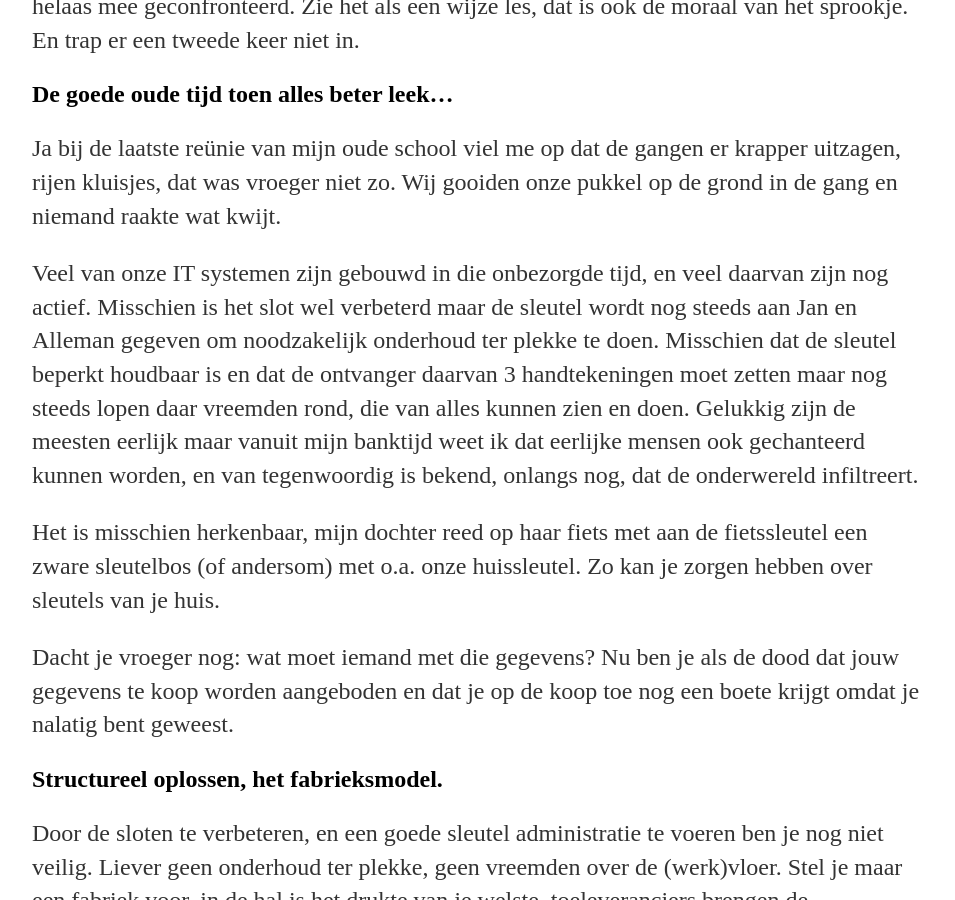
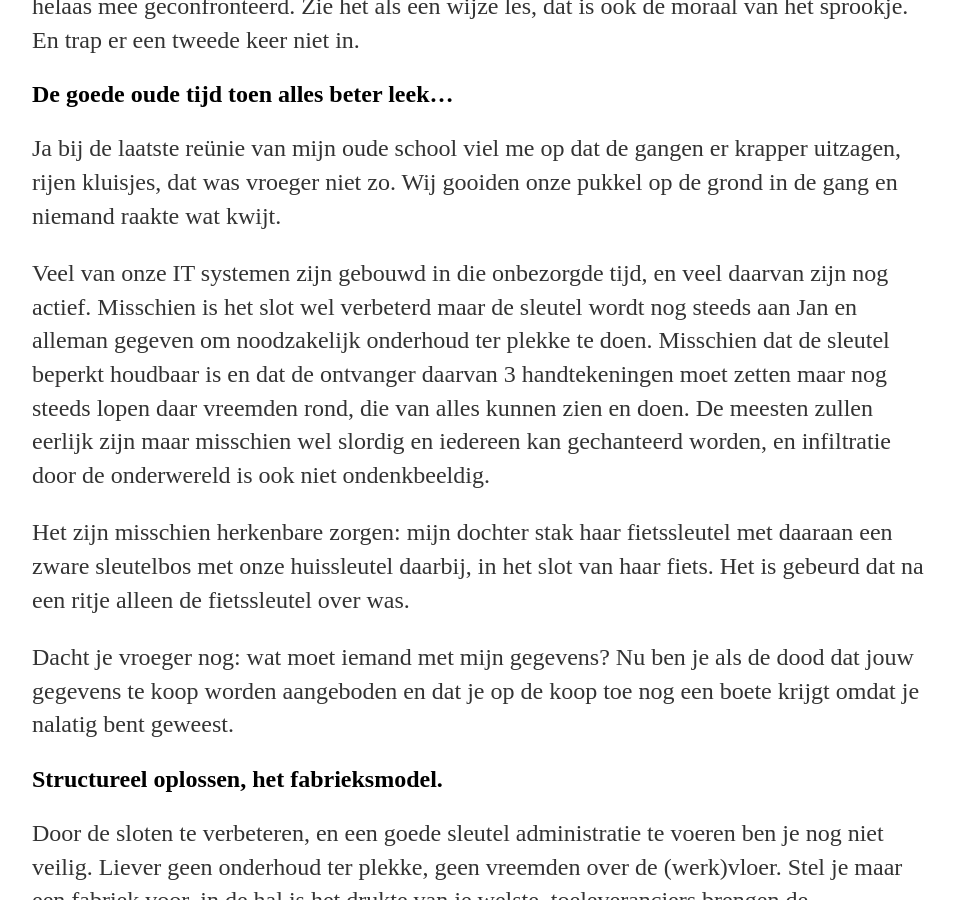
Before and after one commit to paedelm/paedelm.github.io, a Jekyll site: the page built from _posts/2021-05-03-Touwtje-uit-de-brievenbus.md, in a window 1280 px wide and 900 px high, scrolled down 721 px. Shown: the whole window, without its empty margins (160-1115 px from the left). Built offline with Jekyll 4.4.1, drawn with Linux system fonts in a browser that asks for light colours; some of the changed text lies outside the part shown.

Commit message:
puntjes op de i

```diff
--- a/_posts/2021-05-03-Touwtje-uit-de-brievenbus.md
+++ b/_posts/2021-05-03-Touwtje-uit-de-brievenbus.md
@@ -16,11 +16,11 @@ De stafchef van Navalny betichtte onze parlementariërs van naïviteit, zijn zij
 
   Ja bij de laatste reünie van mijn oude school viel me op dat de gangen er krapper uitzagen, rijen kluisjes, dat was vroeger niet zo. Wij gooiden onze pukkel op de grond in de gang en niemand raakte wat kwijt.
 
-  Veel van onze IT systemen zijn gebouwd in die onbezorgde tijd, en veel daarvan zijn nog actief. Misschien is het slot wel verbeterd maar de sleutel wordt nog steeds aan Jan en Alleman gegeven om noodzakelijk onderhoud ter plekke te doen. Misschien dat de sleutel beperkt houdbaar is en dat de ontvanger daarvan 3 handtekeningen moet zetten maar nog steeds lopen daar vreemden rond, die van alles kunnen zien en doen. Gelukkig zijn de meesten eerlijk maar vanuit mijn banktijd weet ik dat eerlijke mensen ook gechanteerd kunnen worden, en van tegenwoordig is bekend, onlangs nog, dat de onderwereld infiltreert.
+  Veel van onze IT systemen zijn gebouwd in die onbezorgde tijd, en veel daarvan zijn nog actief. Misschien is het slot wel verbeterd maar de sleutel wordt nog steeds aan Jan en alleman gegeven om noodzakelijk onderhoud ter plekke te doen. Misschien dat de sleutel beperkt houdbaar is en dat de ontvanger daarvan 3 handtekeningen moet zetten maar nog steeds lopen daar vreemden rond, die van alles kunnen zien en doen. De meesten zullen eerlijk zijn maar misschien wel slordig en iedereen kan gechanteerd worden, en infiltratie door de onderwereld is ook niet ondenkbeeldig.
 
-  Het is misschien herkenbaar, mijn dochter reed op haar fiets met aan de fietssleutel een zware sleutelbos (of andersom) met o.a. onze huissleutel. Zo kan je zorgen hebben over sleutels van je huis.
+  Het zijn misschien herkenbare zorgen: mijn dochter stak haar fietssleutel met daaraan een zware sleutelbos met onze huissleutel daarbij, in het slot van haar fiets. Het is gebeurd dat na een ritje alleen de fietssleutel over was.
 
-  Dacht je vroeger nog: wat moet iemand met die gegevens? Nu ben je als de dood dat jouw gegevens te koop worden aangeboden en dat je op de koop toe nog een boete krijgt omdat je nalatig bent geweest.
+  Dacht je vroeger nog: wat moet iemand met mijn gegevens? Nu ben je als de dood dat jouw gegevens te koop worden aangeboden en dat je op de koop toe nog een boete krijgt omdat je nalatig bent geweest.
 
 ## Structureel oplossen, het fabrieksmodel.
 
@@ -52,19 +52,20 @@ Er is ook nog een laboratorium  waar de machine wordt aangepast voor nieuwe of g
 
   Behalve het eenmalig neerzetten van de machine, de services in dit geval, is er verder geen behoefte om nog op locatie te komen, de interactieve shell, een heel krachtig maar gevaarlijk hulpmiddel, kan verwijderd worden. Onderhoud, beheer dus, zit in Git, er wordt verder niks van waarde op locatie bewaard, dat zit in de kluizen en databases en die heb je niet op de server staan. Zie ze voor je als een (cloud)dienst, het maakt niet uit waar ze staan als je ze maar kan bereiken.
 
-  Als je zover bent, kan je de server ook eenmalig opbouwen en gebruiken. Als er iets in de software veranderd, gooi je de oude server weg en bouw je een nieuwe, op basis van de gewijzigde software, op. Bij het wisselen van server moet er wel duidelijkheid zijn wie het laatse ondehanden product gaat (af)maken.
+  Op deze manier kan de server ook eenmalig opgebouwd worden. Als er iets in de software verandert, gooi je de oude server weg en bouw je een nieuwe op basis van de gewijzigde software. Bij het wisselen van server moet er wel duidelijkheid zijn wie het laatse onderhanden product gaat (af)maken.
 
-  Het is een risico om software die naar netwerkpoorten luistert te combineren met de software die je verwerking doet.
+  Het is een risico om software die naar netwerkpoorten luistert te combineren met de software die je verwerking doet. De fabriekshal is helemaal afgesloten, en dat moet de server ook zijn.
 
   Transport van gegevens gaat natuurlijk over het netwerk, dat besteed je uit aan een (externe) leverancier, gebruik bijvoorbeeld een Azure Storage Account , jij maakt die aan en je geeft een schrijf sleutel van een container aan de leverancier van input gegevens. Alles wat die daar schrijft, kan jij ophalen en verwerken. Je kan genotificeerd worden zonder dat jij als server op een netwerk poort luistert. Jouw storage leverancier zorgt voor alle tools, beveiliging en versleuteling en documentatie daarvan. Dat is handig en ook veilig. Je hoeft niet prijs te geven wat voor systeem je hebt, want de systemen wisselen nooit direct gegevens uit maar altijd via de storage leverancier.
 
   De log bevat maar al te vaak gegevens die je niet graag openbaar wil hebben. Het is belangrijke informatie dus sla je die op in een datakluis, bijvoorbeeld bij een storage leverancier. Lezen van de log vanaf de server moet niet mogelijk zijn.
 
-  Het productieproces, die machine die alles doet, draait in het IT systeem alle processen als services die periodiek controleren of alle seinen op groen staan (gegevens aanwezig en het tijdstip in orde) en dan hun werk doen, en dat telkens weer. De machine bestaat uit 2 delen, een **_uitvoer(execute)_** gedeelte gevoed door de versleutelde **_instructies_**. De instructies zijn beschermd tegen lezen en aanpassen. Je zult toegang tot Git moeten hebben en de gebruikelijke weg volgen om aan te passen en die aanpassing actief te krijgen. Vanaf de server is het niet mogelijk.
+  Het productieproces, die machine die alles doet, draait in het IT systeem alle processen als services die periodiek controleren of alle seinen op groen staan (gegevens aanwezig en het tijdstip in orde) en dan hun werk doen, en dat telkens weer. De machine bestaat uit 2 delen, een **_uitvoer(execute)_** gedeelte gevoed door de versleutelde **_instructies_**. De instructies zijn beschermd tegen lezen en aanpassen. Je zult toegang tot Git moeten hebben en de gebruikelijke weg volgen om hier wat aan te passen en die aanpassing actief te krijgen. Vanaf de server is het niet mogelijk.
 
 
 
 ## Is het zo makkelijk?
+
   Er is wel inspanning voor nodig, er is een goede beschrijving nodig waarmee de machine automatisch kan produceren, je moet versies beheren, goed kunnen testen om aan te tonen dat de machine werkt, je moet de geheimen bewaken die de machine nodig heeft om kluizen en databases en andere beschermde resources te benaderen.
 ### formele beschrijving
 
```
Also changed, not shown: other parts of _posts/2021-05-03-Touwtje-uit-de-brievenbus.md (+3 -3 lines).
